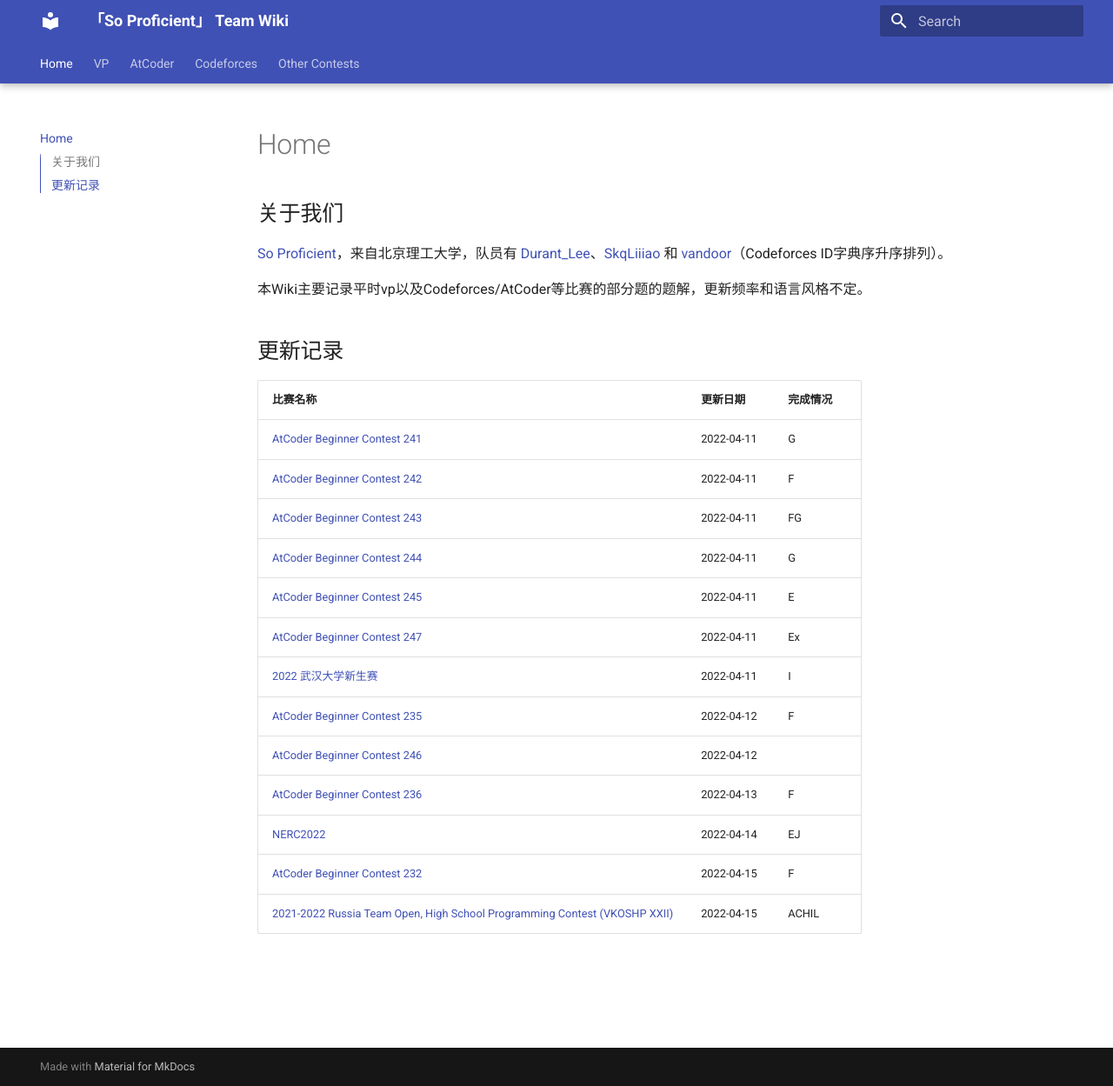
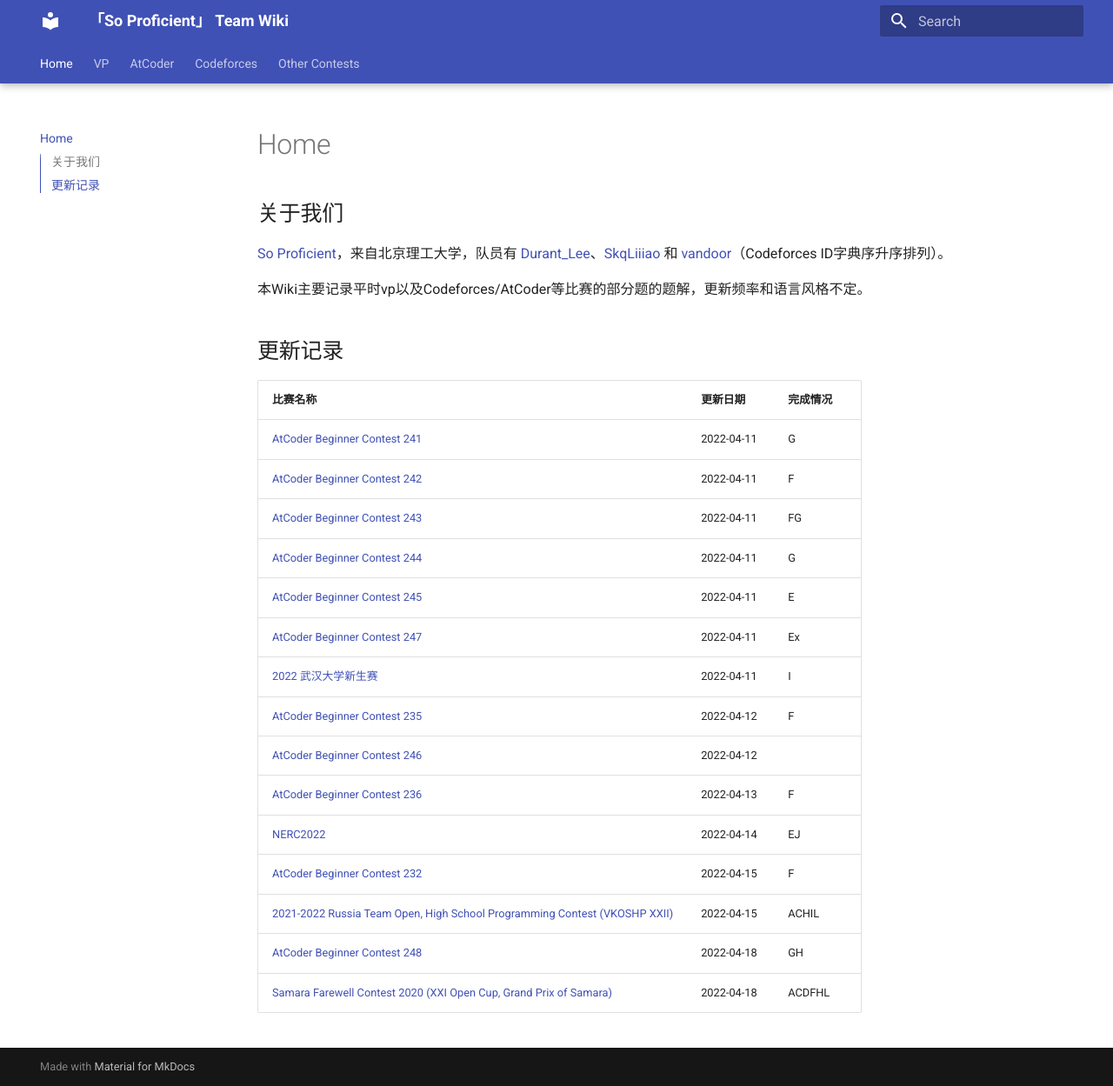
Before and after one commit to SkqLiao/team-wiki, an MkDocs documentation site: the page built from docs/index.md, in a window 1280 px wide and 1249 px high. Shown: the whole window at 87% size. Built offline with MkDocs 1.6.1 and Material for MkDocs 9.7.7, drawn with Linux system fonts in a browser that asks for light colours.

Commit message:
Update index.md

```diff
--- a/docs/index.md
+++ b/docs/index.md
@@ -21,3 +21,5 @@
 | [NERC2022](contests/nerc2022/)                                                                | 2022-04-14 | EJ       |
 | [AtCoder Beginner Contest 232](atcoder/abc/abc232/)                                           | 2022-04-15 | F        |
 | [2021-2022 Russia Team Open, High School Programming Contest (VKOSHP XXII)](vp/cf-gym-103483) | 2022-04-15 | ACHIL    |
+| [AtCoder Beginner Contest 248](atcoder/abc/abc248/)                                           | 2022-04-18 | GH        |
+| [Samara Farewell Contest 2020 (XXI Open Cup, Grand Prix of Samara)](vp/cf-gym-102916) | 2022-04-18 | ACDFHL    |
```
